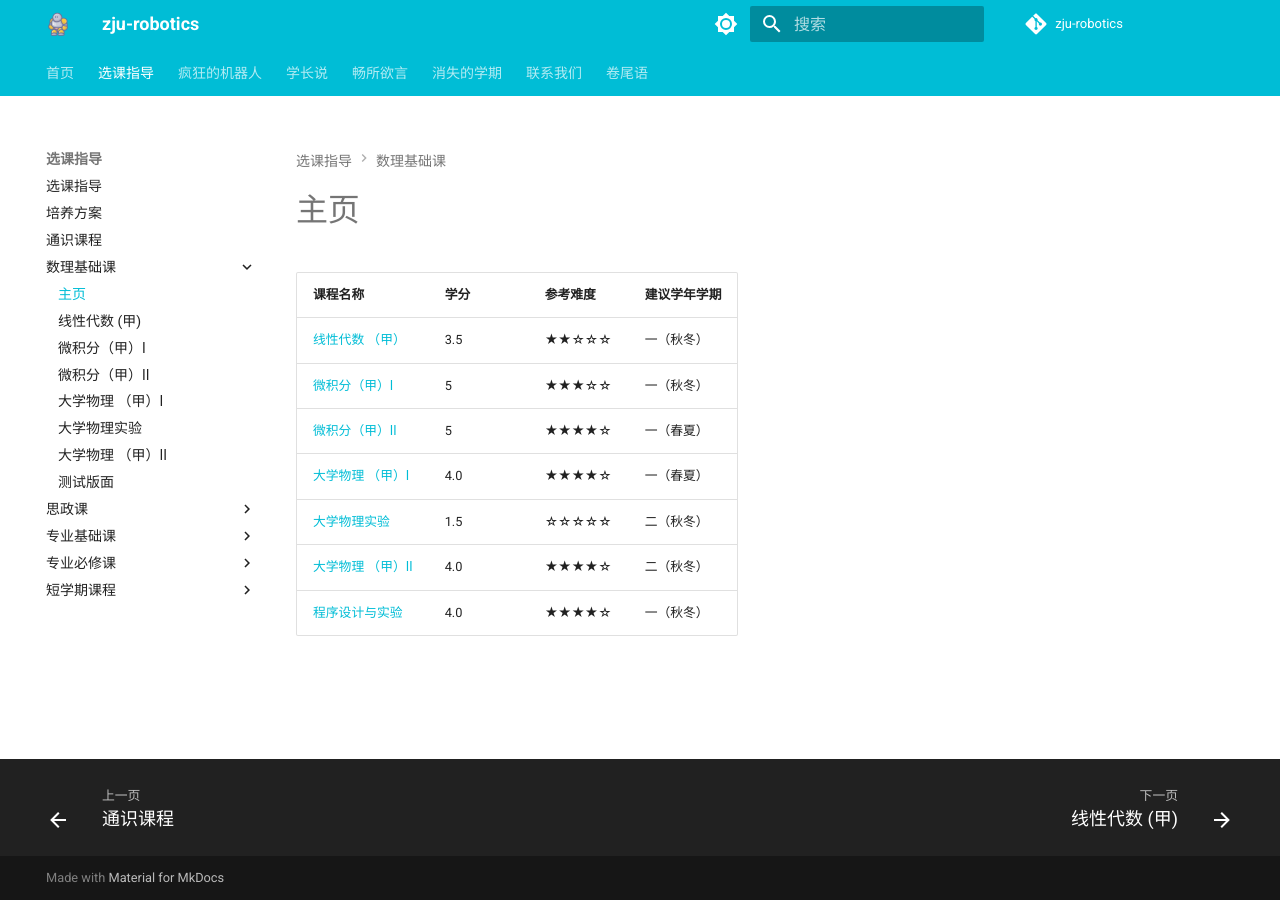
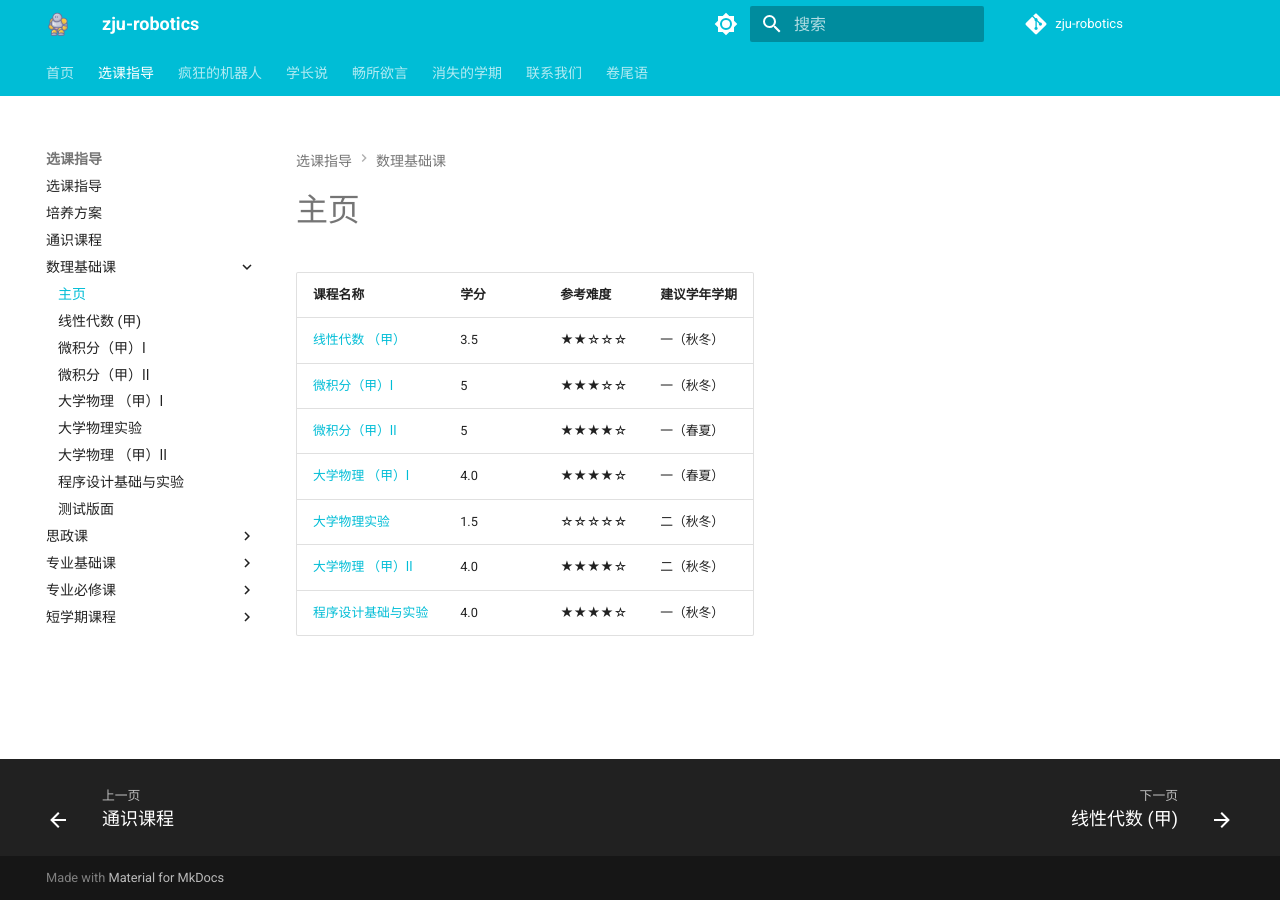
Before and after one commit to bclz19/zju-robotics, an MkDocs documentation site: the page built from docs/select_course/math_phy/index.md, in a window 1280 px wide. Built offline with MkDocs 1.6.1 and Material for MkDocs 9.7.7, drawn with Linux system fonts in a browser that asks for light colours; comment, search, counter and statistics services are not loaded.

Commit message:
更新程序设计基础与实验

```diff
--- a/docs/select_course/math_phy/index.md
+++ b/docs/select_course/math_phy/index.md
@@ -8,4 +8,4 @@
 | [大学物理 （甲）Ⅰ](physics1/) | 4.0 | ★★★★☆ | 一（春夏） |
 | [大学物理实验](physics_experiment/) | 1.5 | ☆☆☆☆☆ | 二（秋冬） |
 | [大学物理 （甲）Ⅱ](physics2/) | 4.0 | ★★★★☆ | 二（秋冬） |
-| [程序设计与实验](C_language/) | 4.0 | ★★★★☆ | 一（秋冬） |
+| [程序设计基础与实验](C_language/) | 4.0 | ★★★★☆ | 一（秋冬） |
--- a/mkdocs.yml
+++ b/mkdocs.yml
@@ -120,6 +120,7 @@ nav:
       - 大学物理 （甲）Ⅰ: select_course/math_phy/physics1/index.md
       - 大学物理实验: select_course/math_phy/physics_experiment/index.md
       - 大学物理 （甲）Ⅱ: select_course/math_phy/physics2/index.md
+      - 程序设计基础与实验: select_course/math_phy/C_language/index.md
       - 测试版面: select_course/math_phy/text.md
 
     - 思政课:
```
